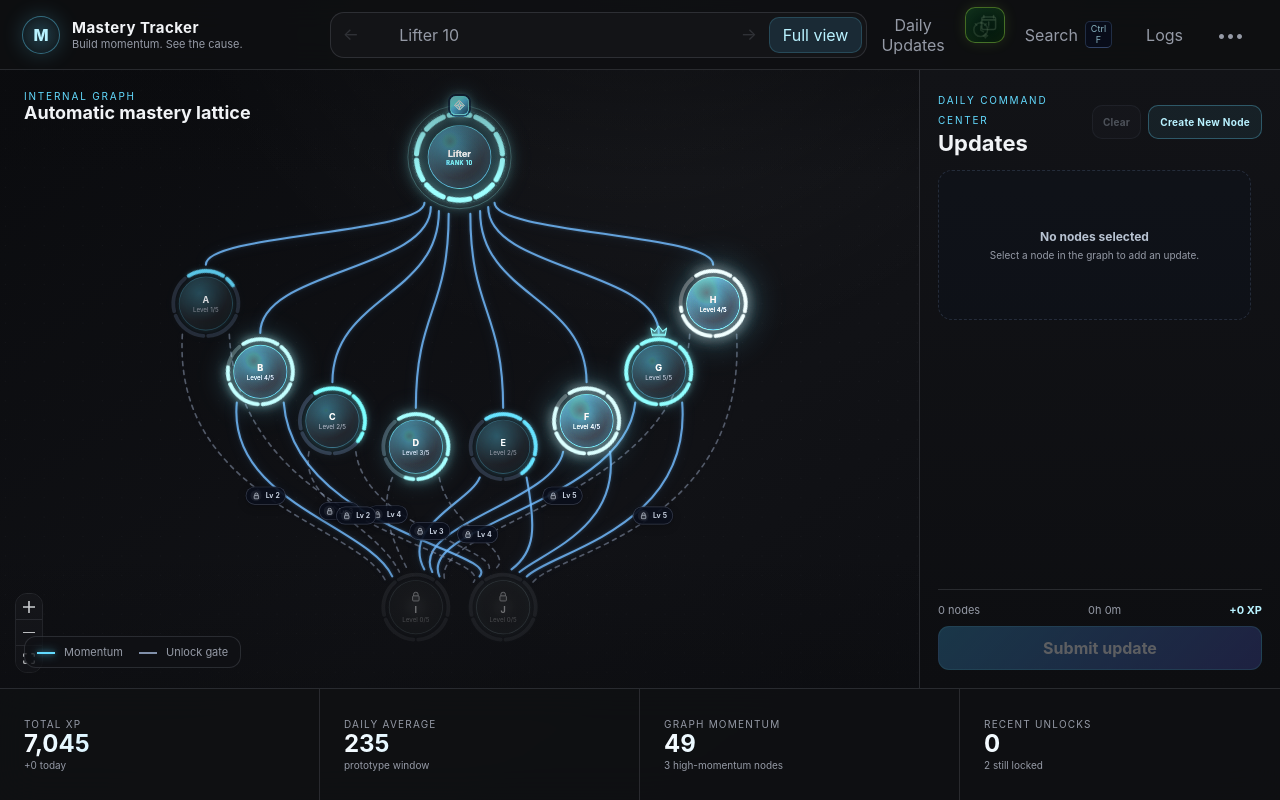
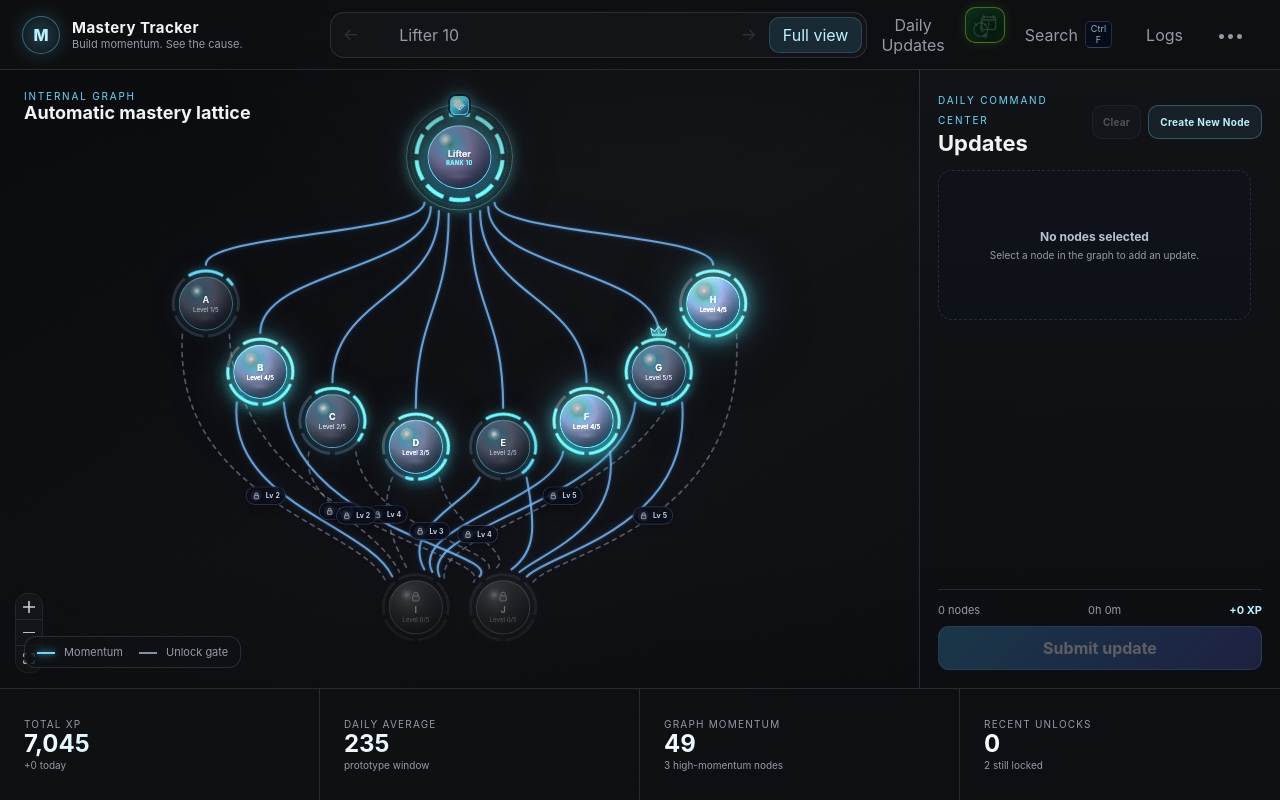
Before and after one commit to JudeaDumont/mastery-tracker, a React (Vite) app in the folder src/renderer/: page / in a window 1280 px wide. Built offline with nearby package versions, Linux system fonts and the light colour scheme.

Commit message:
visual changes, etching incoming

```diff
--- a/src/renderer/src/assets/main.css
+++ b/src/renderer/src/assets/main.css
@@ -160,16 +160,36 @@ button { color: inherit; }
   --momentum: .5;
   --family-rgb: 99, 219, 255;
   --family-ring: #63dbff;
-  --momentum-color-brightness: calc(.8 + 1.65 * var(--momentum));
+  --momentum-color-brightness: calc(.92 + 1.55 * var(--momentum));
   width: 112px; height: 112px; position: relative; display: grid; place-items: center;
   border-radius: 50%; cursor: pointer;
+  isolation: isolate;
   filter:
+    saturate(calc(1.02 + .45 * var(--momentum)))
     brightness(var(--momentum-color-brightness))
     drop-shadow(
-      0 0 calc(4px + 21px * var(--momentum))
-      rgba(var(--family-rgb), calc(.08 + .38 * var(--momentum)))
+      0 0 calc(8px + 18px * var(--momentum))
+      rgba(var(--family-rgb), calc(.16 + .32 * var(--momentum)))
+    )
+    drop-shadow(
+      0 12px calc(18px + 26px * var(--momentum))
+      rgba(3, 5, 12, calc(.2 + .14 * var(--momentum)))
     );
   transition: transform .18s ease, filter .25s ease, opacity .25s ease;
+}
+.mastery-node::before {
+  content: '';
+  position: absolute;
+  inset: 10px;
+  z-index: 0;
+  border-radius: 50%;
+  pointer-events: none;
+  background:
+    radial-gradient(circle, rgba(var(--family-rgb), calc(.08 + .11 * var(--momentum))) 0, rgba(var(--family-rgb), calc(.03 + .08 * var(--momentum))) 40%, transparent 72%),
+    radial-gradient(circle at 50% 68%, rgba(255, 255, 255, .04), transparent 56%);
+  transform: scale(1.14);
+  filter: blur(calc(8px + 7px * var(--momentum)));
+  opacity: calc(.52 + .26 * var(--momentum));
 }
 .node--accent-teal, .update-row--accent-teal { --family-rgb: 99, 219, 255; --family-ring: #63dbff; }
 .node--accent-aqua, .update-row--accent-aqua { --family-rgb: 53, 232, 216; --family-ring: #35e8d8; }
@@ -189,35 +209,71 @@ button { color: inherit; }
 .node--accent-lime, .update-row--accent-lime { --family-rgb: 184, 244, 76; --family-ring: #b8f44c; }
 .node--accent-green, .update-row--accent-green { --family-rgb: 91, 236, 163; --family-ring: #5beca3; }
 .node--accent-emerald, .update-row--accent-emerald { --family-rgb: 43, 211, 139; --family-ring: #2bd38b; }
-.mastery-node:hover { transform: scale(1.055); }
-.node--selected { transform: scale(1.08); }
-.node--selected .node-core { border-color: rgba(var(--family-rgb), .9); box-shadow: inset 0 0 22px rgba(var(--family-rgb), .28), 0 0 28px rgba(var(--family-rgb), .24); }
+.mastery-node:hover { transform: scale(1.07); }
+.node--selected { transform: scale(1.1); }
+.node--selected .node-core { border-color: rgba(var(--family-rgb), .9); box-shadow: inset 0 0 22px rgba(var(--family-rgb), .18), 0 0 28px rgba(var(--family-rgb), .24); }
 .level-ring { position: absolute; inset: 0; width: 100%; height: 100%; transform: rotate(0deg); overflow: visible; }
-.ring-segment { fill: none; stroke-width: 5.5; stroke-linecap: round; }
-.ring-segment--track { stroke: rgba(108, 131, 169, .28); }
+.ring-segment { fill: none; stroke-width: 4.25; stroke-linecap: butt; }
+.ring-segment--track { stroke: rgba(151, 166, 196, .22); }
 .ring-segment--on {
   stroke: var(--family-ring);
   transition: stroke-dasharray .28s ease;
   filter: drop-shadow(
-    0 0 calc(2px + 7px * var(--momentum))
-    rgba(var(--family-rgb), calc(.28 + .66 * var(--momentum)))
+    0 0 calc(4px + 8px * var(--momentum))
+    rgba(var(--family-rgb), calc(.32 + .56 * var(--momentum)))
   );
 }
 .node-core {
-  width: 78px; height: 78px; border-radius: 50%; display: grid; place-content: center; text-align: center; gap: 1px;
-  border: 1px solid rgba(var(--family-rgb), calc(.28 + .3 * var(--momentum)));
-  background: radial-gradient(
-    circle at 38% 30%,
-    rgba(var(--family-rgb), .3),
-    rgba(28, 29, 34, .96) 58%,
-    rgba(10, 11, 14, .99)
-  );
+  position: relative;
+  z-index: 1;
+  width: 78px;
+  height: 78px;
+  display: grid;
+  place-content: center;
+  text-align: center;
+  gap: 1px;
+  border-radius: 50%;
+  overflow: hidden;
+  border: 1px solid rgba(var(--family-rgb), calc(.44 + .22 * var(--momentum)));
+  background:
+    radial-gradient(circle at 35% 30%, rgba(var(--family-rgb), .24) 0, rgba(70, 73, 87, .96) 34%, rgba(29, 31, 39, .985) 70%, rgba(15, 17, 23, 1) 100%),
+    radial-gradient(circle at 68% 72%, rgba(var(--family-rgb), calc(.08 + .12 * var(--momentum))), rgba(var(--family-rgb), 0) 44%);
   box-shadow:
-    inset 0 0 22px rgba(var(--family-rgb), calc(.08 + .16 * var(--momentum))),
-    0 0 calc(7px + 18px * var(--momentum)) rgba(var(--family-rgb), calc(.06 + .22 * var(--momentum)));
-}
-.node-core strong { font-size: 13px; font-weight: 750; }
-.node-core span { color: var(--muted); font-size: 9px; }
+    inset 0 1px 0 rgba(255, 255, 255, .16),
+    inset 0 8px 14px rgba(255, 255, 255, .03),
+    inset 0 -12px 18px rgba(0, 0, 0, .28),
+    inset 0 0 22px rgba(var(--family-rgb), calc(.08 + .12 * var(--momentum))),
+    0 10px 18px rgba(2, 5, 12, .34),
+    0 0 calc(10px + 20px * var(--momentum)) rgba(var(--family-rgb), calc(.08 + .2 * var(--momentum)));
+}
+.node-core::before {
+  content: '';
+  position: absolute;
+  top: 10px;
+  left: 15px;
+  width: 20px;
+  height: 20px;
+  border-radius: 50%;
+  background: radial-gradient(circle, rgba(255, 255, 255, .7) 0, rgba(255, 255, 255, .18) 38%, rgba(255, 255, 255, 0) 74%);
+  filter: blur(.35px);
+  opacity: .96;
+  pointer-events: none;
+}
+.node-core::after {
+  content: '';
+  position: absolute;
+  left: 16px;
+  right: 16px;
+  bottom: 10px;
+  height: 14px;
+  border-radius: 50%;
+  background: radial-gradient(ellipse at center, rgba(255, 255, 255, .1), rgba(255, 255, 255, .02) 46%, rgba(255, 255, 255, 0) 76%);
+  filter: blur(1px);
+  opacity: .58;
+  pointer-events: none;
+}
+.node-core strong { position: relative; z-index: 1; font-size: 13px; font-weight: 750; text-shadow: 0 1px 4px rgba(0, 0, 0, .42); }
+.node-core span { position: relative; z-index: 1; color: rgba(225, 232, 243, .74); font-size: 9px; }
 .node--root { width: 130px; height: 130px; }
 .node--root .level-ring { transform: scale(1.14); z-index: 2; }
 .node--root .node-core {
@@ -225,33 +281,34 @@ button { color: inherit; }
   z-index: 3;
   width: 92px;
   height: 92px;
-  border-color: rgba(var(--family-rgb), calc(.38 + .34 * var(--momentum)));
-  background: radial-gradient(
-    circle at 35% 25%,
-    rgba(var(--family-rgb), .34),
-    rgba(31, 32, 37, .95) 58%,
-    rgba(11, 12, 15, .99)
-  );
+  border-color: rgba(var(--family-rgb), calc(.52 + .22 * var(--momentum)));
+  background:
+    radial-gradient(circle at 35% 30%, rgba(var(--family-rgb), .3) 0, rgba(76, 72, 91, .97) 34%, rgba(31, 28, 42, .99) 71%, rgba(16, 14, 24, 1) 100%),
+    radial-gradient(circle at 69% 74%, rgba(var(--family-rgb), calc(.1 + .13 * var(--momentum))), rgba(var(--family-rgb), 0) 46%);
   box-shadow:
-    inset 0 0 26px rgba(var(--family-rgb), calc(.1 + .18 * var(--momentum))),
-    0 0 calc(12px + 24px * var(--momentum)) rgba(var(--family-rgb), calc(.08 + .24 * var(--momentum)));
+    inset 0 1px 0 rgba(255, 255, 255, .18),
+    inset 0 8px 16px rgba(255, 255, 255, .03),
+    inset 0 -14px 22px rgba(0, 0, 0, .32),
+    inset 0 0 28px rgba(var(--family-rgb), calc(.1 + .14 * var(--momentum))),
+    0 14px 24px rgba(2, 6, 13, .36),
+    0 0 calc(14px + 24px * var(--momentum)) rgba(var(--family-rgb), calc(.12 + .22 * var(--momentum)));
 }
 .root-crown-ring {
   position: absolute;
-  inset: -10px;
+  inset: -12px;
   z-index: 1;
-  border: 1px solid rgba(var(--family-rgb), .42);
+  border: 1px solid rgba(var(--family-rgb), .5);
   border-radius: 50%;
   pointer-events: none;
   box-shadow:
-    0 0 calc(8px + 18px * var(--momentum)) rgba(var(--family-rgb), calc(.08 + .2 * var(--momentum))),
-    inset 0 0 14px rgba(var(--family-rgb), .08);
+    0 0 calc(10px + 18px * var(--momentum)) rgba(var(--family-rgb), calc(.1 + .22 * var(--momentum))),
+    inset 0 0 16px rgba(var(--family-rgb), .08);
 }
 .root-crown-ring::before {
   content: '';
   position: absolute;
   inset: 6px;
-  border: 1px dashed rgba(var(--family-rgb), .2);
+  border: 1px dashed rgba(var(--family-rgb), .24);
   border-radius: 50%;
 }
 .root-emblem {
@@ -264,12 +321,14 @@ button { color: inherit; }
   width: 27px;
   height: 27px;
   transform: translateX(-50%);
-  border: 1px solid rgba(var(--family-rgb), .72);
+  border: 1px solid rgba(var(--family-rgb), .74);
   border-radius: 8px;
-  background: linear-gradient(145deg, rgba(var(--family-rgb), .88), rgba(18, 40, 58, .97));
+  background:
+    radial-gradient(circle at 32% 28%, rgba(255, 255, 255, .56) 0, rgba(255, 255, 255, .14) 22%, rgba(255, 255, 255, 0) 42%),
+    linear-gradient(145deg, rgba(var(--family-rgb), .94), rgba(18, 40, 58, .98));
   box-shadow:
     0 0 0 3px rgba(8, 11, 25, .74),
-    0 0 calc(8px + 12px * var(--momentum)) rgba(var(--family-rgb), calc(.32 + .4 * var(--momentum)));
+    0 0 calc(10px + 14px * var(--momentum)) rgba(var(--family-rgb), calc(.3 + .38 * var(--momentum)));
   pointer-events: none;
 }
 .root-emblem svg {
@@ -289,7 +348,7 @@ button { color: inherit; }
   text-transform: uppercase;
 }
 .node--locked { opacity: .52; filter: grayscale(.75); }
-.node--locked .node-core { background: radial-gradient(circle, #2c3340, #11151e 72%); }
+.node--locked .node-core { background: radial-gradient(circle at 35% 30%, rgba(106, 112, 126, .95) 0, rgba(58, 64, 78, .95) 34%, #141821 80%); }
 .lock-mark { display: grid; place-items: center; margin-bottom: 2px; }
 .lock-mark svg { width: 16px; height: 16px; fill: rgba(219,227,239,.12); stroke: #dbe3ef; stroke-width: 1.8; }
 .node-handle { width: 6px; height: 6px; opacity: 0; }
```
Also changed, not shown: data/mastery-graph.json, 1 other file (tests, documents, lock files or other folders).
